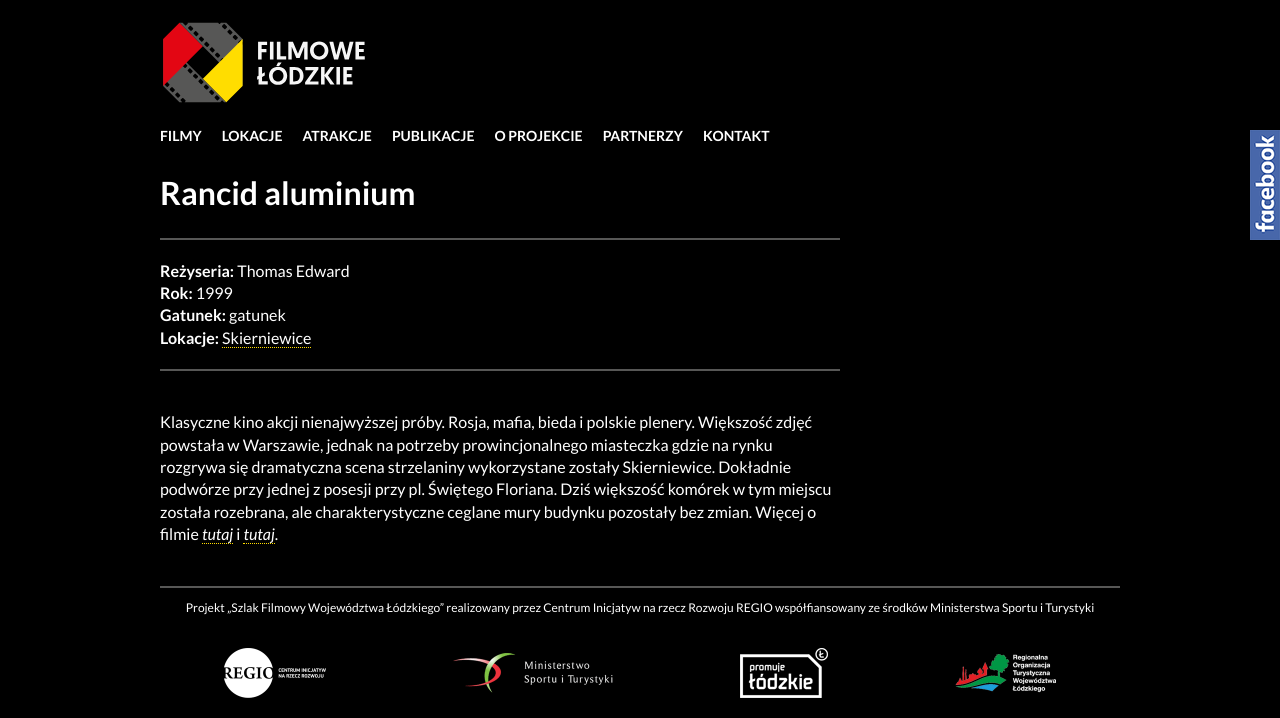
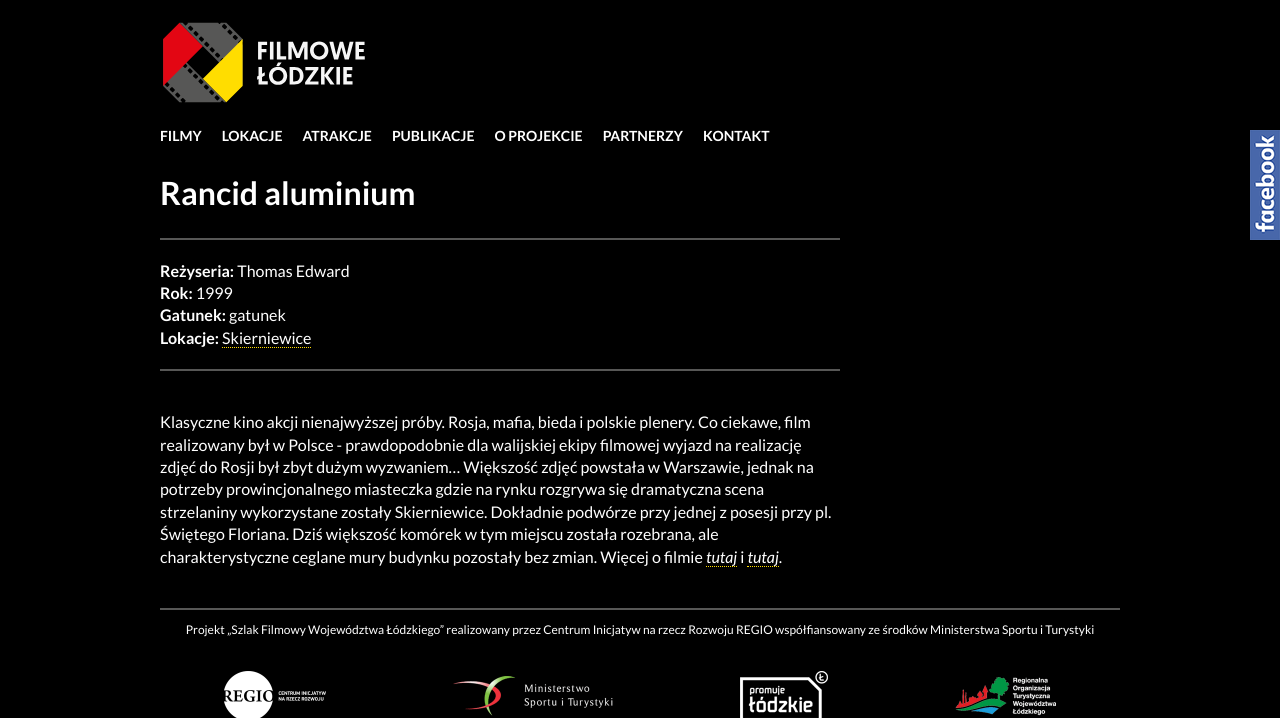
Before and after one commit to fusilli/filmowelodzkie, a Jekyll site: the page built from _filmy/rancid-aluminium.md, in a window 1280 px wide, cut to the strip 0-718 px from the top of the page. Built offline with Jekyll 4.4.1, drawn with Linux system fonts in a browser that asks for light colours; nearby versions of some CDN libraries.

Commit message:
Update rancid-aluminium.md

```diff
--- a/_filmy/rancid-aluminium.md
+++ b/_filmy/rancid-aluminium.md
@@ -9,5 +9,6 @@ lokacje:
     link: skierniewice
 link: rancid-aluminium
 ---
-Klasyczne kino akcji nienajwyższej próby. Rosja, mafia, bieda i polskie plenery. Większość zdjęć powstała w Warszawie, jednak na potrzeby prowincjonalnego miasteczka gdzie na rynku rozgrywa się dramatyczna scena strzelaniny wykorzystane zostały Skierniewice. Dokładnie podwórze przy jednej z posesji przy pl. Świętego Floriana. Dziś większość komórek w tym miejscu została rozebrana, ale charakterystyczne ceglane mury budynku pozostały bez zmian.
+Klasyczne kino akcji nienajwyższej próby. Rosja, mafia, bieda i polskie plenery. Co ciekawe, film realizowany był w Polsce - prawdopodobnie dla walijskiej ekipy filmowej wyjazd na realizację zdjęć do Rosji był zbyt dużym wyzwaniem...
+Większość zdjęć powstała w Warszawie, jednak na potrzeby prowincjonalnego miasteczka gdzie na rynku rozgrywa się dramatyczna scena strzelaniny wykorzystane zostały Skierniewice. Dokładnie podwórze przy jednej z posesji przy pl. Świętego Floriana. Dziś większość komórek w tym miejscu została rozebrana, ale charakterystyczne ceglane mury budynku pozostały bez zmian.
 Więcej o filmie [*tutaj*](http://www.filmpolski.pl/fp/index.php?film=127907) i [*tutaj*](http://skierniewice.naszemiasto.pl/artykul/w-skierniewicach-zburzono-plan-filmowy-tu-krecono-chlopow-i,2006888,art,t,id,tm.html).
```
